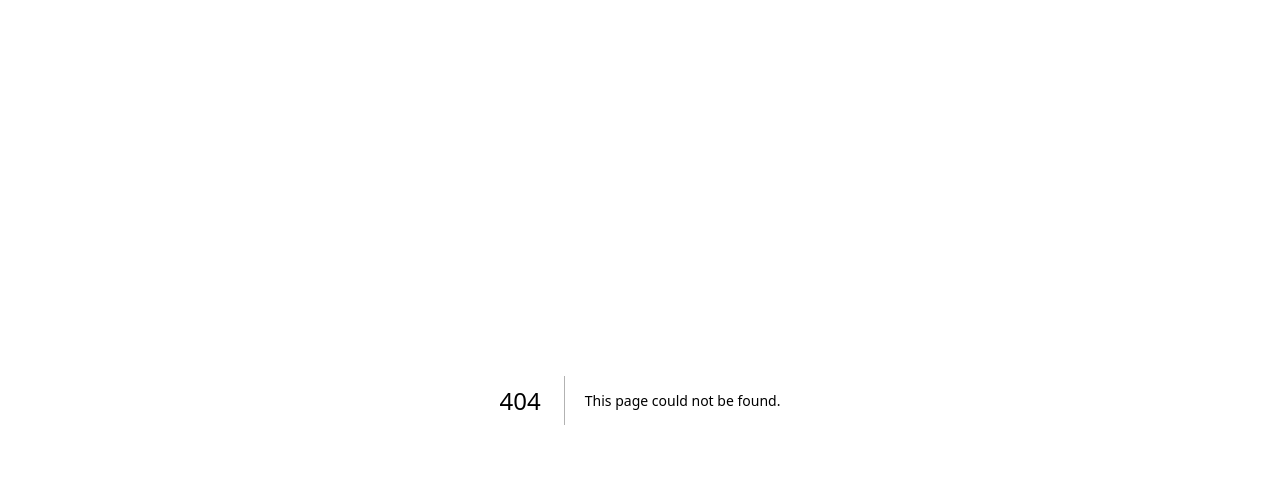
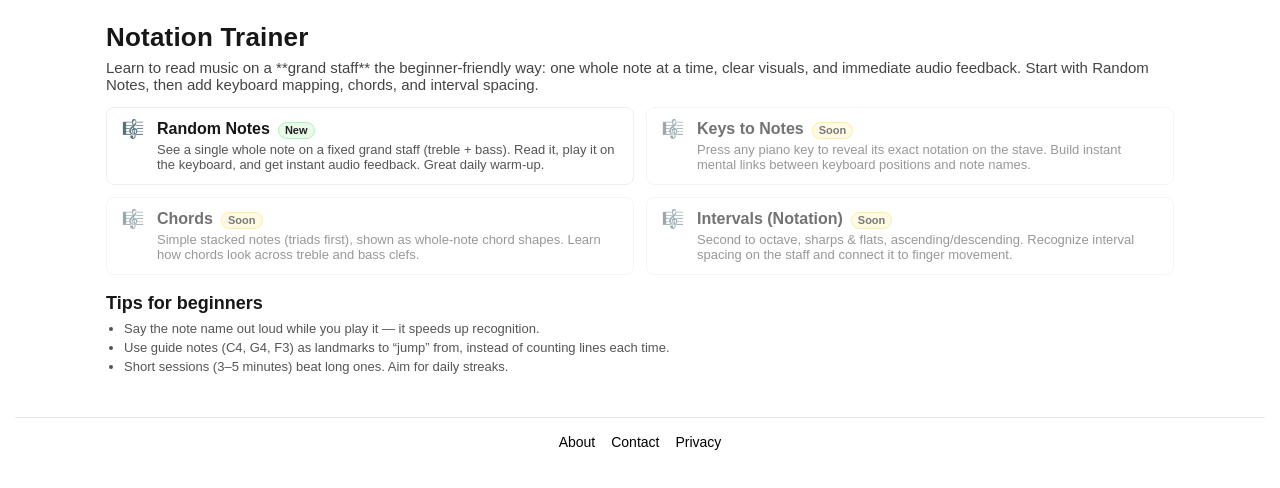
Before and after one commit to andreyeremichev/pianotrainer, a Next.js app: page /trainer/notation in a window 1280 px wide. Before the commit this address had no page. Shown: the top 488 px of the page. Built offline with nearby package versions, Linux system fonts and the light colour scheme.

Commit message:
feat(hub): Notation Trainer hub with 🎼 icons, SEO copy, and beginner tips

```diff
--- /dev/null
+++ b/app/trainer/notation/page.tsx
@@ -0,0 +1,153 @@
+export const metadata = {
+  title: "Notation Trainer • PianoTrainer",
+  description:
+    "Beginner-friendly notation drills: random notes on a grand staff, keys-to-notes mapping, chords, and intervals. Train treble & bass clefs with whole notes.",
+};
+
+import Link from "next/link";
+
+type Item = {
+  label: string;
+  href?: string;          // if missing → coming soon
+  desc: string;
+  badge?: "New" | "Soon";
+  icon?: React.ReactNode; // emoji or glyph
+};
+
+const items: Item[] = [
+  {
+    label: "Random Notes",
+    href: "/trainer/notation/random-notes",
+    badge: "New",
+    icon: <span aria-hidden="true" style={{ fontSize: 18 }}>🎼</span>,
+    desc:
+      "See a single whole note on a fixed grand staff (treble + bass). Read it, play it on the keyboard, and get instant audio feedback. Great daily warm-up.",
+  },
+  {
+    label: "Keys to Notes",
+    // href: "/trainer/notation/keys-to-notes", // uncomment when live
+    badge: "Soon",
+    icon: <span aria-hidden="true" style={{ fontSize: 18 }}>🎼</span>,
+    desc:
+      "Press any piano key to reveal its exact notation on the stave. Build instant mental links between keyboard positions and note names.",
+  },
+  {
+    label: "Chords",
+    badge: "Soon",
+    icon: <span aria-hidden="true" style={{ fontSize: 18 }}>🎼</span>,
+    desc:
+      "Simple stacked notes (triads first), shown as whole-note chord shapes. Learn how chords look across treble and bass clefs.",
+  },
+  {
+    label: "Intervals (Notation)",
+    badge: "Soon",
+    icon: <span aria-hidden="true" style={{ fontSize: 18 }}>🎼</span>,
+    desc:
+      "Second to octave, sharps & flats, ascending/descending. Recognize interval spacing on the staff and connect it to finger movement.",
+  },
+];
+
+function Card({ item }: { item: Item }) {
+  const body = (
+    <>
+      <span className="card-icon">{item.icon ?? <span aria-hidden="true">🎼</span>}</span>
+      <span className="card-main">
+        <span className="card-title">
+          {item.label}
+          {item.badge && <span className={`badge ${item.badge.toLowerCase()}`}>{item.badge}</span>}
+        </span>
+        <span className="card-desc">{item.desc}</span>
+      </span>
+    </>
+  );
+
+  return item.href ? (
+    <Link href={item.href} className="card" prefetch>
+      {body}
+    </Link>
+  ) : (
+    <span className="card disabled" aria-disabled="true" title="Coming soon">
+      {body}
+    </span>
+  );
+}
+
+export default function NotationHubPage() {
+  return (
+    <main className="notation-hub">
+      <style>{`
+        .notation-hub { max-width: 1100px; margin: 0 auto; padding: 16px; }
+
+        header.hdr { margin: 6px 0 14px; }
+        .hdr h1 { margin: 0 0 6px 0; font-size: 26px; letter-spacing: 0.2px; }
+        .hdr p { margin: 0; color: #444; font-size: 15px; }
+
+        .grid { display: grid; gap: 12px; grid-template-columns: 1fr; }
+        @media (min-width: 820px) {
+          .grid { grid-template-columns: repeat(2, minmax(0, 1fr)); }
+        }
+
+        .card {
+          display: grid;
+          grid-template-columns: 28px 1fr;
+          gap: 10px;
+          align-items: start;
+          padding: 12px;
+          border: 1px solid #eee;
+          border-radius: 8px;
+          text-decoration: none;
+          background: #fff;
+          color: inherit;
+          transition: background 0.15s ease, border-color 0.15s ease;
+        }
+        .card:hover, .card:focus-visible { background:#fafafa; border-color:#eaeaea; }
+        .card.disabled { opacity: 0.6; cursor: default; pointer-events: none; }
+
+        .card-icon { display: inline-flex; align-items: center; justify-content: center; line-height: 1; }
+
+        .card-title { font-weight: 700; display: inline-flex; gap: 8px; align-items: baseline; }
+        .card-desc { display: block; font-size: 13px; color: #555; margin-top: 3px; }
+
+        .badge {
+          border: 1px solid #ddd;
+          padding: 1px 6px;
+          border-radius: 999px;
+          font-size: 11px;
+          line-height: 1.2;
+          color: #222;
+          background: #f7f7f7;
+        }
+        .badge.new { border-color: #b2f2bb; background: #e9fbe9; }
+        .badge.soon { border-color: #ffe066; background: #fff7d1; }
+
+        /* Accessibility */
+        .card:focus-visible { outline: 2px solid #2684ff; outline-offset: 2px; }
+      `}</style>
+
+      <header className="hdr" aria-label="Notation Trainer">
+        <h1>Notation Trainer</h1>
+        <p>
+          Learn to read music on a **grand staff** the beginner-friendly way: one whole
+          note at a time, clear visuals, and immediate audio feedback. Start with{" "}
+          <Link href="/trainer/notation/random-notes">Random Notes</Link>, then add
+          keyboard mapping, chords, and interval spacing.
+        </p>
+      </header>
+
+      <section className="grid" aria-label="Modes">
+        {items.map((item) => (
+          <Card key={item.label} item={item} />
+        ))}
+      </section>
+
+      <section style={{ marginTop: 18 }}>
+        <h2 style={{ fontSize: 18, margin: "0 0 6px 0" }}>Tips for beginners</h2>
+        <ul style={{ margin: 0, paddingLeft: 18, color: "#555", fontSize: 13, lineHeight: 1.45 }}>
+          <li>Say the note name out loud while you play it — it speeds up recognition.</li>
+          <li>Use guide notes (C4, G4, F3) as landmarks to “jump” from, instead of counting lines each time.</li>
+          <li>Short sessions (3–5 minutes) beat long ones. Aim for daily streaks.</li>
+        </ul>
+      </section>
+    </main>
+  );
+}
```
